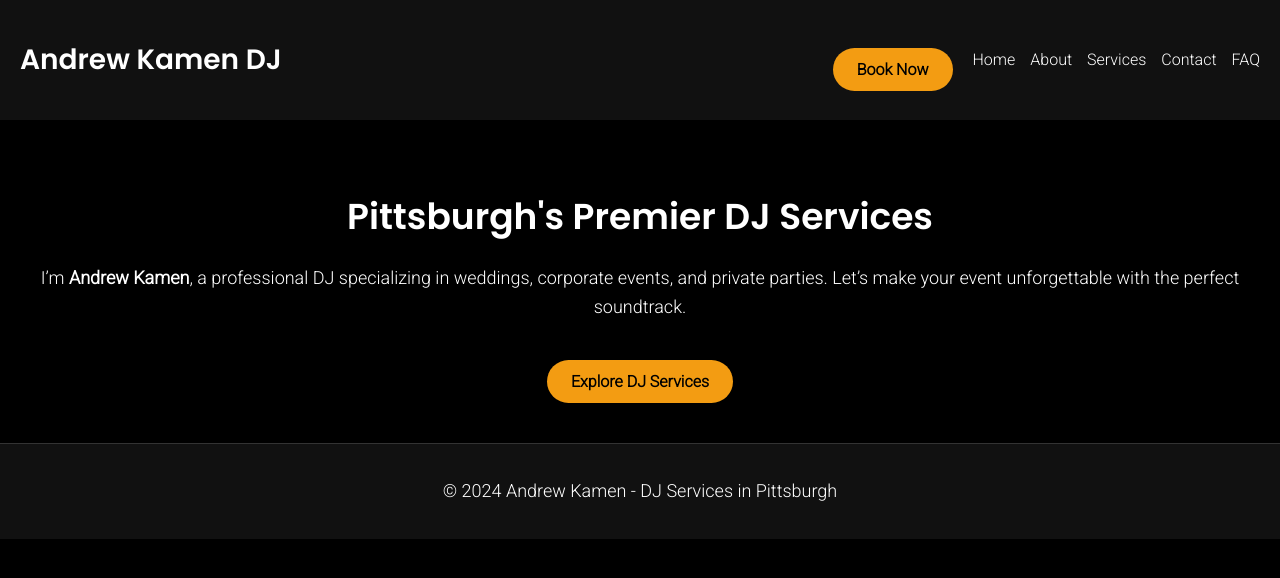
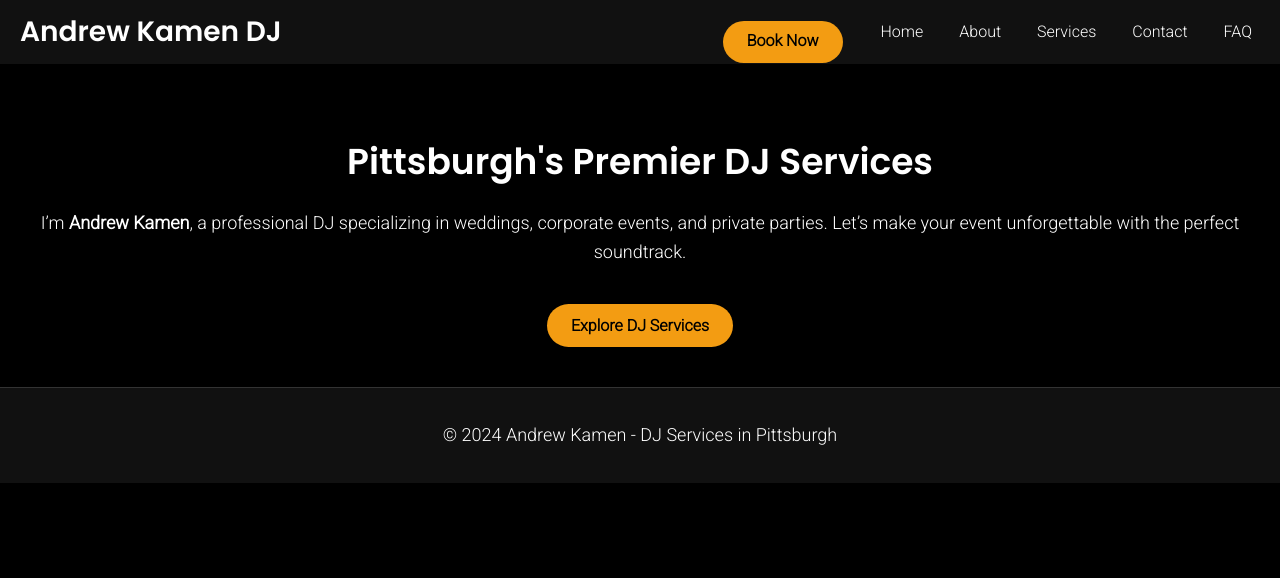
Before and after one commit to katydevelops/kamen_media, a Next.js app: page / in a window 1280 px wide. Shown: the top 578 px of the page. Built offline with nearby package versions, Linux system fonts and the light colour scheme.

Commit message:
update header nav button

```diff
--- a/app/globals.css
+++ b/app/globals.css
@@ -11,42 +11,10 @@ body {
   /* Smooth fade-in effect on load */
 }
 
-/* Header */
-header {
-  display: flex;
-    justify-content: space-between;
-    align-items: center;
-    padding: 20px;
-    background-color: #111;
-    box-shadow: 0px 2px 10px rgba(0, 0, 0, 0.5);
-}
-
-.header-right {
-  display: flex;
-  align-items: center;
-  gap: 20px;
-}
-
 header h1 {
   font-family: 'Poppins', sans-serif;
   font-size: 28px;
   font-weight: 600;
-}
-
-nav {
-  display: flex;
-  gap: 15px;
-}
-
-nav a {
-  color: #fff;
-  text-decoration: none;
-  font-weight: 300;
-  transition: color 0.3s ease;
-}
-
-nav a:hover {
-  color: #f39c12;
 }
 
 footer {
@@ -108,6 +76,7 @@ a.cta:hover {
   header {
     flex-direction: column;
     align-items: flex-start;
+    height: auto;
   }
 
   .header-right {
@@ -158,22 +127,6 @@ button.cta {
   color: #f39c12;
 }
 
-.book-now {
-  margin-right: auto;
-  padding: 10px 20px;
-  background-color: #f39c12;
-  color: #000;
-  font-weight: bold;
-  border-radius: 25px;
-  text-decoration: none;
-  transition: background-color 0.3s ease, transform 0.2s ease;
-}
-
-.book-now:hover {
-  background-color: #ffa502;
-  transform: scale(1.05);
-}
-
 form {
   display: flex;
   flex-direction: column;
@@ -208,3 +161,98 @@ button.cta:hover {
   background-color: #ffa502;
   transform: scale(1.05);
 }
+
+.book-now {
+  display: flex;
+  /* Make sure the button uses flex */
+  align-items: center;
+  /* Center text inside the button */
+  justify-content: center;
+  /* Center content horizontally */
+  height: 42px;
+  /* Same as nav links height */
+  padding: 0 16px;
+  /* Small padding for the button */
+  background-color: #f39c12;
+  color: #000;
+  font-size: 16px;
+  font-weight: bold;
+  border-radius: 25px;
+  text-decoration: none;
+  line-height: 1;
+  /* Prevents text from affecting button height */
+  box-sizing: border-box;
+  margin: 0;
+  /* Ensure no margins are interfering */
+}
+
+.book-now:hover {
+  background-color: #ffa502;
+  transform: scale(1.05);
+}
+
+nav {
+  display: flex;
+  align-items: center;
+  gap: 20px;
+}
+
+nav a {
+  text-decoration: none;
+    color: #fff;
+    font-size: 16px;
+    font-weight: 300;
+    height: 42px;
+    display: flex;
+    align-items: center;
+    padding: 0 8px;
+    line-height: 1;
+    /* Align text */
+    box-sizing: border-box;
+}
+
+nav a:hover {
+  color: #f39c12;
+}
+
+.header {
+  display: flex;
+  align-items: center;
+  justify-content: space-between;
+  height: 64px;
+  padding: 0 20px;
+  background-color: #111;
+  box-shadow: 0px 2px 10px rgba(0, 0, 0, 0.5);
+}
+
+/* Container for button and nav links */
+.header-nav-wrapper {
+  display: flex;
+    align-items: center;
+    gap: 30px;
+    height: 50%;
+}
+
+.header-nav {
+  display: flex;
+  align-items: center;
+  gap: 20px;
+}
+
+.header-nav a {
+  text-decoration: none;
+  color: #fff;
+  font-size: 16px;
+  font-weight: 300;
+  height: 42px;
+  display: flex;
+  align-items: center;
+  padding: 0 8px;
+  line-height: 1;
+    box-sizing: border-box;
+      margin: 0;
+}
+
+.header-nav a:hover {
+  color: #f39c12;
+}
--- a/app/layout.tsx
+++ b/app/layout.tsx
@@ -26,14 +26,13 @@ export default function RootLayout({ children }: { children: React.ReactNode })
   );
 }
 
-// Header Component
 function Header() {
   return (
     <header className="header">
       <h1>Andrew Kamen DJ</h1>
-      <div className="header-right">
+      <div className="header-nav-wrapper">
         <a href="/book" className="cta book-now">Book Now</a>
-      <nav>
+        <nav className="header-nav">
           <a href="/">Home</a>
           <a href="/about">About</a>
           <a href="/services">Services</a>
@@ -45,6 +44,7 @@ function Header() {
   );
 }
 
+
 // Footer Component
 function Footer() {
   return (
```
Lines whose indentation alone changed are shown as unchanged.
